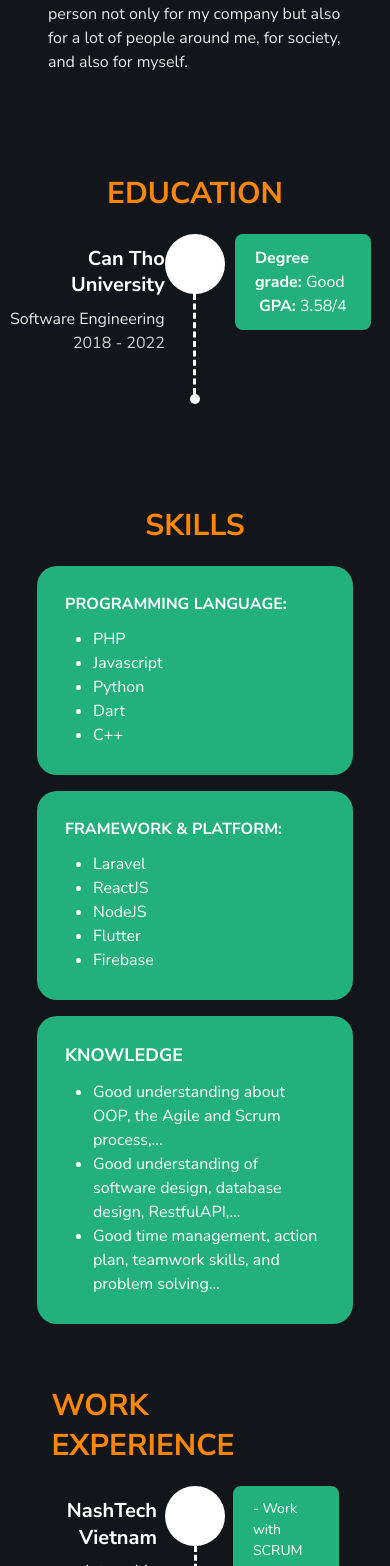
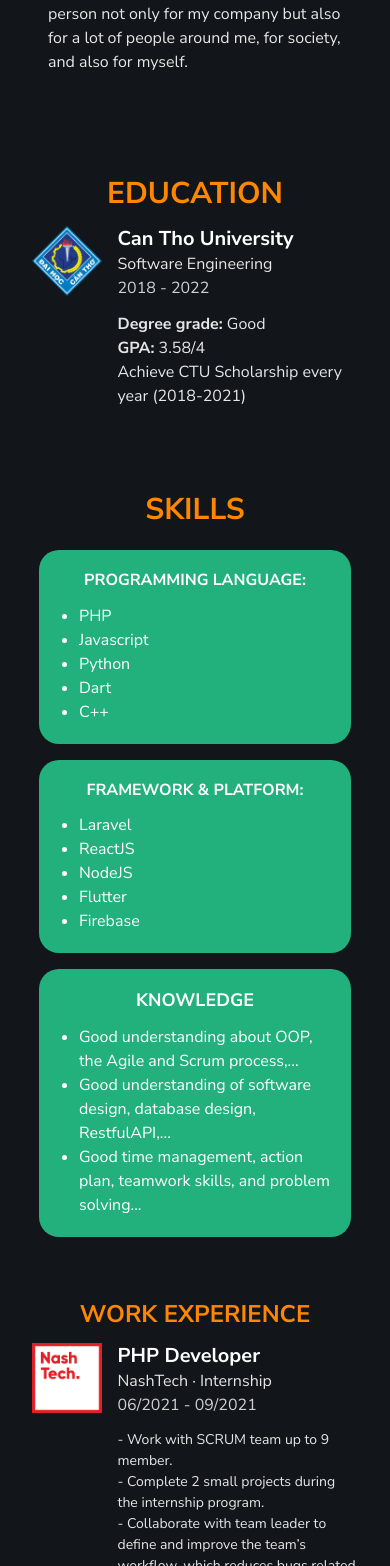
Before and after one commit to richardktran/Personal-Blog, a Next.js app: page /about in a window 390 px wide. Shown: the part 422-1988 px from the top of the page. Built offline with nearby package versions, Linux system fonts and the light colour scheme; some icons are missing.

Commit message:
add responsive layout for edu and work exp

```diff
--- a/components/about/Education.js
+++ b/components/about/Education.js
@@ -35,12 +35,13 @@ export default function Education({ ...props }) {
     const whiteTextColor = "#ffffff"
 
     return (
-        <Box w="90%" px="auto">
+        <Box w="90%" px={{ base: 3, md: 5, lg: 8 }}>
             <MotionFlex direction="column" alignSelf="center" alignItems="center"  {...props}>
                 <Heading as="h1" color={headingColor} textTransform='uppercase' fontWeight="bold" >
                     {trans.about.education_title}
                 </Heading>
                 <MotionGrid
+                    display={{ base: 'none', md: 'grid' }}
                     initial="hidden"
                     whileInView="visible"
                     variants={listEffect}
@@ -48,7 +49,6 @@ export default function Education({ ...props }) {
                     my={5}
                     templateRows='repeat(1, 1fr)'
                     templateColumns={{ base: 'repeat(5, 1fr)', lg: 'repeat(7, 1fr)' }}
-                    gap={2}
                 >
                     <MotionGrid display={{ base: 'none', lg: 'grid' }} colSpan={1} variants={leftItemEffect} justifySelf="end">
                         <Box boxSize="90px" pt={3}>
@@ -75,13 +75,45 @@ export default function Education({ ...props }) {
                     </MotionGridItem>
 
                     <MotionGridItem colSpan={2} variants={rightItemEffect}>
-                        <Flex direction="column" color={whiteTextColor} align="center" bgColor={cardColor} borderRadius={8} px={5} py={3}>
+                        <Flex direction="column" maxW="16em" px={5} py={3} color={whiteTextColor} align="left" bgColor={cardColor} borderRadius={8}>
                             <Text><span><strong>{trans.about.degree_grade}:</strong></span> {trans.about.good}</Text>
                             <Text><span><strong>GPA:</strong></span> 3.58/4</Text>
+                            <Text>Achieve CTU Scholarship every year (2018-2021)</Text>
                         </Flex>
                     </MotionGridItem>
 
                 </MotionGrid>
+
+                {/* Responsive */}
+                <Grid
+                    display={{ base: 'grid', md: 'none' }}
+                    templateRows='repeat(2, 1fr)'
+                    templateColumns='repeat(5, 1fr)'
+                    gap={2}
+                >
+                    <GridItem colSpan={1} rowSpan={1}>
+                        <Box boxSize="70px" pt={3}>
+                            <Image src="/images/CTU_logo.png" alt="CTU logo" />
+                        </Box>
+                    </GridItem>
+                    <GridItem colSpan={4} rowSpan={2} ml={2}>
+                        <Flex direction="column">
+                            <Heading as="h6" color={stressTextColor} fontSize={{ base: 'xl', md: 'lg', lg: 'xl', xl: '2xl' }} pt={3} >
+                                {trans.about.university}
+                            </Heading>
+                            <Flex direction="column" align="flex-start" color={grayTextColor}>
+                                <Text>{trans.about.specialist}</Text>
+                                <Text opacity="90%">2018 - 2022</Text>
+                            </Flex>
+                            <Flex direction="column" color={grayTextColor} mt={3}>
+                                <Text><span><strong>{trans.about.degree_grade}:</strong></span> {trans.about.good}</Text>
+                                <Text><span><strong>GPA:</strong></span> 3.58/4</Text>
+                                <Text>{trans.about.scholarship}</Text>
+                            </Flex>
+                        </Flex>
+                    </GridItem>
+
+                </Grid>
             </MotionFlex >
         </Box >
     )
--- a/components/about/Skill.js
+++ b/components/about/Skill.js
@@ -36,13 +36,12 @@ export default function Skill({ ...props }) {
 
 
     return (
-        <MotionBox w={{ base: '90%', md: '90%', lg: '70%', xl: '70%' }} my={3}  {...props}>
+        <MotionBox w={{ base: '80%', md: '80%', lg: '70%', xl: '70%' }} my={3}  {...props}>
             <Heading as="h1" color={headingColor} textAlign="center" textTransform='uppercase' fontWeight="bold" my={5}>
                 {trans.about.skill_title}
             </Heading>
             <Box
-                w="90%"
-                mx="auto"
+                w='100%'
             >
                 <MotionGrid
                     templateRows='repeat(2, 1fr)'
@@ -53,12 +52,14 @@ export default function Skill({ ...props }) {
                     variants={listEffect}
                 >
                     <MotionGridItem colSpan={{ base: 4, md: 2 }} variants={leftItemEffect}>
-                        <Box
+                        <Flex
+                            direction="column"
                             bgColor={bgColor}
                             borderRadius={20}
-                            px={7} py={7}
+                            px={{ base: 3, md: 5, lg: 7, xl: 7 }}
+                            py={{ base: 5, md: 5, lg: 7, xl: 7 }}
                         >
-                            <Heading as="h6" color={stressTextColor} textTransform='uppercase' fontWeight="bold" fontSize="md">
+                            <Heading as="h6" alignSelf="center" color={stressTextColor} textTransform='uppercase' fontWeight="bold" fontSize="md">
                                 {trans.about.programming_language}:
                             </Heading>
                             <UnorderedList ml={7} mt={3} color={grayTextColor} fontWeight="normal">
@@ -68,15 +69,17 @@ export default function Skill({ ...props }) {
                                 <ListItem>Dart</ListItem>
                                 <ListItem>C++</ListItem>
                             </UnorderedList>
-                        </Box>
+                        </Flex>
                     </MotionGridItem>
                     <MotionGridItem colSpan={{ base: 4, md: 2 }} variants={rightItemEffect}>
-                        <Box
+                        <Flex
+                            direction="column"
                             bgColor={bgColor}
                             borderRadius={20}
-                            px={7} py={7}
+                            px={{ base: 3, md: 5, lg: 7, xl: 7 }}
+                            py={{ base: 5, md: 5, lg: 7, xl: 7 }}
                         >
-                            <Heading as="h6" fontSize="md" textTransform='uppercase' fontWeight="bold" color={stressTextColor} >
+                            <Heading as="h6" alignSelf="center" fontSize="md" textTransform='uppercase' fontWeight="bold" color={stressTextColor} >
                                 {trans.about.framework_platform}:
                             </Heading>
                             <UnorderedList color={grayTextColor} fontWeight="normal" ml={7} mt={3}>
@@ -86,15 +89,17 @@ export default function Skill({ ...props }) {
                                 <ListItem>Flutter</ListItem>
                                 <ListItem>Firebase</ListItem>
                             </UnorderedList>
-                        </Box>
+                        </Flex>
                     </MotionGridItem>
                     <MotionGridItem colSpan={4} variants={bottomItemEffect}>
-                        <Box
+                        <Flex
+                            direction="column"
                             bgColor={bgColor}
                             borderRadius={20}
-                            px={7} py={7}
+                            px={{ base: 3, md: 5, lg: 7, xl: 7 }}
+                            py={{ base: 5, md: 5, lg: 7, xl: 7 }}
                         >
-                            <Heading as="h6" fontSize="lg" textTransform='uppercase' color={stressTextColor} fontWeight="bold">
+                            <Heading as="h6" alignSelf="center" fontSize="lg" textTransform='uppercase' color={stressTextColor} fontWeight="bold">
                                 {trans.about.knowledge}
                             </Heading>
                             <UnorderedList ml={7} mt={3} color={grayTextColor} fontWeight="normal">
@@ -102,7 +107,7 @@ export default function Skill({ ...props }) {
                                 <ListItem>{trans.about.knowledge2}</ListItem>
                                 <ListItem>{trans.about.knowledge3}</ListItem>
                             </UnorderedList>
-                        </Box>
+                        </Flex>
                     </MotionGridItem>
                 </MotionGrid >
 
--- a/components/about/WorkExperience.js
+++ b/components/about/WorkExperience.js
@@ -44,12 +44,13 @@ export default function WorkExperience({ ...props }) {
         hidden: { opacity: 0, x: 50 },
     }
     return (
-        <Box w="90%" px={8}>
+        <Box w="90%" px={{ base: 3, md: 5, lg: 8 }}>
             <MotionFlex direction="column" alignSelf="center" alignItems="center" my={3}  {...props}>
-                <Heading as="h1" color={headingColor} textTransform='uppercase' fontWeight="bold" >
+                <Heading as="h1" fontSize={{ base: '2xl', md: '4xl' }} color={headingColor} textTransform='uppercase' fontWeight="bold" >
                     {trans.about.work_experience_title}
                 </Heading>
                 <MotionGrid
+                    display={{ base: 'none', md: 'grid' }}
                     initial="hidden"
                     whileInView="visible"
                     variants={listEffect}
@@ -57,7 +58,6 @@ export default function WorkExperience({ ...props }) {
                     my={5}
                     templateRows='repeat(1, 1fr)'
                     templateColumns={{ base: 'repeat(5, 1fr)', lg: 'repeat(7, 1fr)' }}
-                    gap={2}
                 >
                     <MotionGrid display={{ base: 'none', lg: 'grid' }} colSpan={1} variants={leftItemEffect} justifySelf="end">
                         <Box boxSize="90px" pt={3} display={{ base: 'none', lg: 'flex' }}>
@@ -92,10 +92,41 @@ export default function WorkExperience({ ...props }) {
                         </Flex>
                     </MotionGridItem>
                 </MotionGrid>
+
+                {/* Responsive */}
+                <Grid
+                    display={{ base: 'grid', md: 'none' }}
+                    templateRows='repeat(2, 1fr)'
+                    templateColumns='repeat(5, 1fr)'
+                    gap={2}
+                >
+                    <GridItem colSpan={1} rowSpan={1}>
+                        <Box boxSize="70px" pt={3}>
+                            <Image src="/images/NashTech_logo.png" alt="NashTech Logo" />
+                        </Box>
+                    </GridItem>
+                    <GridItem colSpan={4} rowSpan={2} ml={2}>
+                        <Flex direction="column">
+                            <Heading as="h6" color={stressTextColor} fontSize={{ base: 'xl', md: 'lg', lg: 'xl', xl: '2xl' }} pt={3} >
+                                PHP Developer
+                            </Heading>
+                            <Flex direction="column" align="flex-start" color={grayTextColor}>
+                                <Text>NashTech · {trans.about.position}</Text>
+                                <Text opacity="90%">06/2021 - 09/2021</Text>
+                            </Flex>
+                            <Flex direction="column" color={grayTextColor} mt={3}>
+                                <Text as="p" fontSize="sm">{trans.about.nashtech_description1}</Text>
+                                <Text as="p" fontSize="sm">{trans.about.nashtech_description2}</Text>
+                                <Text as="p" fontSize="sm">
+                                    {trans.about.nashtech_description3}
+                                </Text>
+                            </Flex>
+                        </Flex>
+                    </GridItem>
+
+                </Grid>
             </MotionFlex>
-            <Flex>
 
-            </Flex>
         </Box>
     );
 }
--- a/components/common/CertificateCard.js
+++ b/components/common/CertificateCard.js
@@ -50,7 +50,6 @@ export default function CertificateCard({ img, name, company, dateOfIssue, imgRi
             />
             <MotionFlex
                 variants={itemEffect}
-                maxH="150px"
                 minW="40%"
                 direction="column"
                 align="flex-start"
--- a/lang/en.js
+++ b/lang/en.js
@@ -33,6 +33,7 @@ export default {
         'excellent': "Excellent",
         'degree': "Engineer Degree",
         'specialist': 'Software Engineering',
+        'scholarship': 'Achieve CTU Scholarship every year (2018-2021)',
 
         'skill_title': 'skills',
         'programming_language': "Programming Language",
--- a/lang/vi.js
+++ b/lang/vi.js
@@ -33,6 +33,7 @@ export default {
         'excellent': "Xuất sắc",
         'degree': "Bằng kỹ sư",
         'specialist': 'Kỹ thuật phần mềm',
+        'scholarship': 'Được nhận học bổng khuyến khích học tập của trường: 1 học bổng/năm (2018-2021)',
 
         'skill_title': 'Các kỹ năng',
         'programming_language': "Ngôn ngữ lập trình",
```
Also changed, not shown: components/common/ProjectCard.js (+10 -5 lines).
